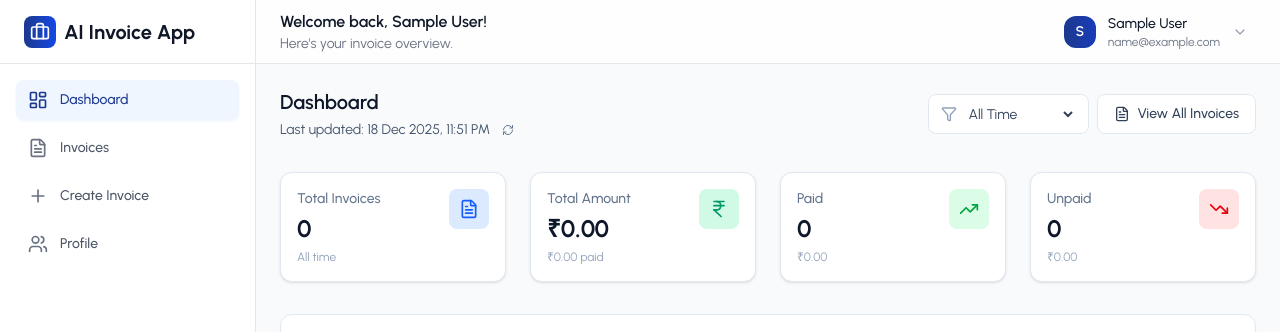
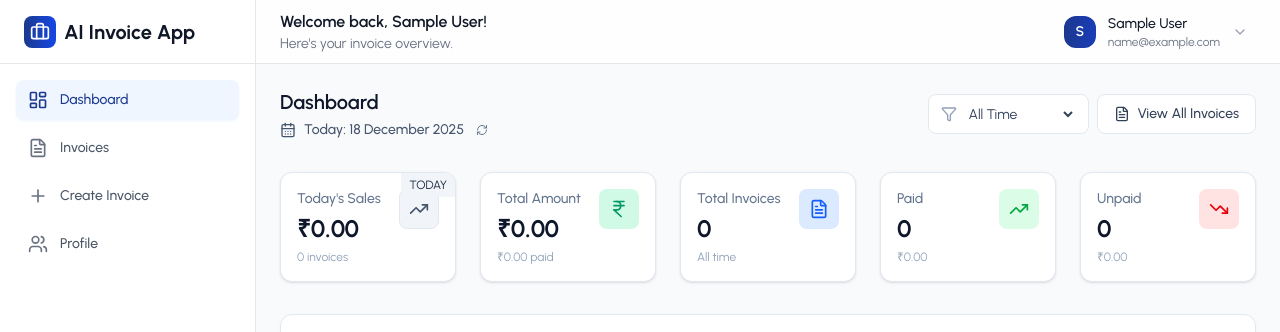
Before and after one commit to amans-k/AI-Powered-Invoicing-Made-Effortless, a React (Vite) app in the folder frontend/: page /dashboard in a window 1280 px wide. Shown: the top 332 px of the page. Built offline with nearby package versions, Linux system fonts and the light colour scheme; no server answers; sample sign-in values are in the browser's storage.

Commit message:
Update Dashboard UI: Changed orange colors to white/slate for Today's Summary, Recent Invoices, and Today's Sales

```diff
--- a/frontend/src/pages/Dashboard/Dashboard.jsx
+++ b/frontend/src/pages/Dashboard/Dashboard.jsx
@@ -1,9 +1,10 @@
-import { useEffect, useState } from "react";
+import { useEffect, useState, useCallback } from "react";
 import axiosInstance from "../../utils/axiosInstance";
 import { API_PATHS } from "../../utils/apiPaths";
 import {
-  Loader2, FileText, IndianRupee, Plus, Calendar, Filter,
-  Download, TrendingUp, TrendingDown, Clock, RefreshCw
+  Loader2, FileText, IndianRupee, Plus, Filter,
+  TrendingUp, TrendingDown, RefreshCw,
+  CalendarDays, TrendingUp as SalesIcon
 } from "lucide-react";
 import { useNavigate } from "react-router-dom";
 import moment from "moment";
@@ -18,6 +19,13 @@ const Dashboard = () => {
     totalAmount: 0,
     paidAmount: 0,
     unpaidAmount: 0,
+  });
+
+  const [todayStats, setTodayStats] = useState({
+    todayInvoices: 0,
+    todayPaid: 0,
+    todayAmount: 0,
+    todayPaidAmount: 0,
   });
 
   const [filteredStats, setFilteredStats] = useState({
@@ -35,55 +43,11 @@ const Dashboard = () => {
   const [dateFilter, setDateFilter] = useState("all"); // all, today, week, month, custom
   const [customStartDate, setCustomStartDate] = useState("");
   const [customEndDate, setCustomEndDate] = useState("");
-  const [lastUpdated, setLastUpdated] = useState(new Date());
 
   const navigate = useNavigate();
 
-  // Fetch all invoices
-  const fetchDashboardData = async () => {
-    try {
-      console.log("Fetching invoices from dashboard...");
-      const response = await axiosInstance.get(
-        API_PATHS.INVOICE.GET_ALL_INVOICES
-      );
-
-      console.log("Full API response:", response.data);
-
-      let invoices = [];
-
-      if (Array.isArray(response.data)) {
-        invoices = response.data;
-      } else if (response.data && response.data.data && Array.isArray(response.data.data)) {
-        invoices = response.data.data;
-      } else if (response.data && response.data.invoices && Array.isArray(response.data.invoices)) {
-        invoices = response.data.invoices;
-      } else if (response.data && response.data.success) {
-        invoices = response.data.data || [];
-      }
-
-      console.log("Processed invoices array:", invoices);
-
-      // Sort by date descending
-      const sortedInvoices = invoices.sort(
-        (a, b) => new Date(b.invoiceDate || 0) - new Date(a.invoiceDate || 0)
-      );
-
-      setAllInvoices(sortedInvoices);
-      updateStatistics(sortedInvoices);
-      setRecentInvoices(sortedInvoices.slice(0, 5));
-      setLastUpdated(new Date());
-
-    } catch (error) {
-      console.error("Error fetching dashboard data:", error);
-      console.error("Error response data:", error.response?.data);
-      console.error("Error status:", error.response?.status);
-    } finally {
-      setLoading(false);
-    }
-  };
-
-  // Calculate statistics
-  const updateStatistics = (invoices) => {
+  // Calculate all-time statistics
+  const updateStatistics = useCallback((invoices) => {
     const totalInvoices = invoices.length;
     const totalAmount = invoices.reduce((acc, inv) => acc + (inv.total || 0), 0);
 
@@ -101,10 +65,33 @@ const Dashboard = () => {
       paidAmount,
       unpaidAmount,
     });
-  };
+  }, []);
+
+  // Calculate today's statistics
+  const calculateTodayStats = useCallback((invoices) => {
+    const today = moment().startOf('day');
+
+    // Filter today's invoices
+    const todayInvoicesList = invoices.filter(inv =>
+      moment(inv.invoiceDate).isSame(today, 'day')
+    );
+
+    const todayInvoicesCount = todayInvoicesList.length;
+    const todayAmount = todayInvoicesList.reduce((acc, inv) => acc + (inv.total || 0), 0);
+
+    const todayPaidInvoices = todayInvoicesList.filter(inv => (inv.status || "Pending") === "Paid");
+    const todayPaidAmount = todayPaidInvoices.reduce((acc, inv) => acc + (inv.total || 0), 0);
+
+    setTodayStats({
+      todayInvoices: todayInvoicesCount,
+      todayPaid: todayPaidInvoices.length,
+      todayAmount,
+      todayPaidAmount,
+    });
+  }, []);
 
   // Apply date filter
-  const applyDateFilter = () => {
+  const applyDateFilter = useCallback(() => {
     let filtered = [...allInvoices];
 
     if (dateFilter === "today") {
@@ -150,17 +137,60 @@ const Dashboard = () => {
     });
 
     setRecentInvoices(filtered.slice(0, 5));
-  };
+  }, [allInvoices, dateFilter, customStartDate, customEndDate]);
+
+  // Fetch all invoices
+  const fetchDashboardData = useCallback(async () => {
+    try {
+      console.log("Fetching invoices from dashboard...");
+      const response = await axiosInstance.get(
+        API_PATHS.INVOICE.GET_ALL_INVOICES
+      );
+
+      console.log("Full API response:", response.data);
+
+      let invoices = [];
+
+      if (Array.isArray(response.data)) {
+        invoices = response.data;
+      } else if (response.data && response.data.data && Array.isArray(response.data.data)) {
+        invoices = response.data.data;
+      } else if (response.data && response.data.invoices && Array.isArray(response.data.invoices)) {
+        invoices = response.data.invoices;
+      } else if (response.data && response.data.success) {
+        invoices = response.data.data || [];
+      }
+
+      console.log("Processed invoices array:", invoices);
+
+      // Sort by date descending
+      const sortedInvoices = invoices.sort(
+        (a, b) => new Date(b.invoiceDate || 0) - new Date(a.invoiceDate || 0)
+      );
+
+      setAllInvoices(sortedInvoices);
+      updateStatistics(sortedInvoices);
+      calculateTodayStats(sortedInvoices);
+      setRecentInvoices(sortedInvoices.slice(0, 5));
+
+    } catch (error) {
+      console.error("Error fetching dashboard data:", error);
+      console.error("Error response data:", error.response?.data);
+      console.error("Error status:", error.response?.status);
+    } finally {
+      setLoading(false);
+    }
+  }, [updateStatistics, calculateTodayStats]);
 
   // Daily reset at 12 AM IST
   useEffect(() => {
     const checkForDailyReset = () => {
-      const now = moment();
-      const istTime = now.utcOffset(330); // IST is UTC+5:30
+      const now = new Date();
+      const istTime = new Date(now.getTime() + (5.5 * 60 * 60 * 1000)); // Convert to IST
 
-      // Check if it's past midnight IST
-      if (istTime.hour() === 0 && istTime.minute() === 0) {
-        console.log("Daily reset triggered at midnight IST");
+      // Check if it's midnight (00:00:00 to 00:01:00)
+      if (istTime.getHours() === 0 && istTime.getMinutes() === 0) {
+        console.log("Daily reset triggered at midnight IST:", istTime);
         fetchDashboardData();
       }
     };
@@ -172,25 +202,26 @@ const Dashboard = () => {
     checkForDailyReset();
 
     return () => clearInterval(interval);
-  }, []);
+  }, [fetchDashboardData]);
 
   // Initial fetch
   useEffect(() => {
     fetchDashboardData();
-  }, []);
+  }, [fetchDashboardData]);
 
   // Apply filter when date filter changes
   useEffect(() => {
     applyDateFilter();
-  }, [dateFilter, customStartDate, customEndDate, allInvoices]);
+  }, [applyDateFilter]);
 
   const statsData = [
     {
-      icon: FileText,
-      label: "Total Invoices",
-      value: dateFilter === "all" ? stats.totalInvoices : filteredStats.totalInvoices,
-      color: "blue",
-      subLabel: dateFilter === "all" ? "All time" : "Filtered",
+      icon: SalesIcon,
+      label: "Today's Sales",
+      value: `₹${todayStats.todayAmount.toFixed(2)}`,
+      color: "orange",
+      subLabel: `${todayStats.todayInvoices} invoices`,
+      highlight: true
     },
     {
       icon: IndianRupee,
@@ -198,6 +229,13 @@ const Dashboard = () => {
       value: `₹${(dateFilter === "all" ? stats.totalAmount : filteredStats.totalAmount).toFixed(2)}`,
       color: "emerald",
       subLabel: `₹${(dateFilter === "all" ? stats.paidAmount : filteredStats.paidAmount).toFixed(2)} paid`,
+    },
+    {
+      icon: FileText,
+      label: "Total Invoices",
+      value: dateFilter === "all" ? stats.totalInvoices : filteredStats.totalInvoices,
+      color: "blue",
+      subLabel: dateFilter === "all" ? "All time" : "Filtered",
     },
     {
       icon: TrendingUp,
@@ -220,7 +258,7 @@ const Dashboard = () => {
     emerald: { bg: "bg-emerald-100", text: "text-emerald-600" },
     green: { bg: "bg-green-100", text: "text-green-600" },
     red: { bg: "bg-red-100", text: "text-red-600" },
-    orange: { bg: "bg-orange-100", text: "text-orange-600" },
+    orange: { bg: "bg-orange-100", text: "text-orange-600", border: "border-2 border-orange-300" },
     purple: { bg: "bg-purple-100", text: "text-purple-600" },
   };
 
@@ -239,8 +277,9 @@ const Dashboard = () => {
   <div>
     <h2 className="text-xl font-semibold text-slate-900">Dashboard</h2>
     <div className="flex items-center gap-2 mt-1">
-            <p className="text-sm text-slate-600">
-              Last updated: {moment(lastUpdated).format("DD MMM YYYY, hh:mm A")}
+      <CalendarDays className="w-4 h-4 text-slate-600" />
+      <p className="text-sm font-medium text-slate-600">
+        Today: {moment().format("DD MMMM YYYY")}
       </p>
       <button
         onClick={fetchDashboardData}
@@ -297,19 +336,26 @@ const Dashboard = () => {
   </div>
 </div>
 
-      {/* Stats Cards */}
-      <div className="grid grid-cols-1 md:grid-cols-2 lg:grid-cols-4 gap-6">
+    {/* Stats Cards - Today's Sales Highlighted */}
+<div className="grid grid-cols-1 md:grid-cols-2 lg:grid-cols-5 gap-6">
   {statsData.map((stat, index) => (
     <div
       key={index}
-            className="bg-white p-4 rounded-xl border border-slate-200 shadow-sm"
+      className={`bg-white p-4 rounded-xl border border-slate-200 shadow-sm ${
+        stat.highlight ? 'relative overflow-hidden border-slate-200' : '' // Changed from border-orange-300
+      }`}
     >
+      {stat.highlight && (
+        <div className="absolute top-0 right-0 bg-slate-100 text-slate-800 text-xs px-2 py-1 rounded-bl-lg"> {/* Changed from orange to slate */}
+          TODAY
+        </div>
+      )}
       <div className="flex items-start justify-between">
         <div>
           <div className="text-sm font-medium text-slate-500 mb-1">
             {stat.label}
           </div>
-                <div className="text-2xl font-bold text-slate-900">
+          <div className={`text-2xl font-bold ${stat.highlight ? 'text-slate-900' : 'text-slate-900'}`}> {/* Changed from orange to slate */}
             {stat.value}
           </div>
           {stat.subLabel && (
@@ -320,12 +366,12 @@ const Dashboard = () => {
         </div>
         <div
           className={`shrink-0 w-10 h-10 ${
-                  colorClasses[stat.color].bg
-                } rounded-lg flex items-center justify-center`}
+            stat.highlight ? 'bg-slate-100' : colorClasses[stat.color].bg // Changed from orange to slate for highlight
+          } rounded-lg flex items-center justify-center ${stat.highlight ? 'border border-slate-200' : ''}`} // Changed from orange border
         >
           <stat.icon
             className={`w-5 h-5 ${
-                    colorClasses[stat.color].text
+              stat.highlight ? 'text-slate-600' : colorClasses[stat.color].text // Changed from orange to slate
             }`}
           />
         </div>
@@ -333,6 +379,38 @@ const Dashboard = () => {
     </div>
   ))}
 </div>
+      {/* Today's Summary Box */}
+      {todayStats.todayInvoices > 0 && (
+        <div className="bg-white border border-slate-200 rounded-lg p-6 shadow-sm">
+          <div className="flex items-center justify-between mb-4">
+            <div className="flex items-center gap-2">
+              <CalendarDays className="w-5 h-5 text-slate-600" />
+              <h3 className="text-lg font-semibold text-slate-900">Today's Summary</h3>
+            </div>
+            <span className="px-3 py-1 bg-slate-100 text-slate-800 text-sm font-medium rounded-full">
+              {moment().format("dddd")}
+            </span>
+          </div>
+          <div className="grid grid-cols-1 md:grid-cols-4 gap-4">
+            <div className="bg-white p-4 rounded-lg shadow-sm border border-slate-100">
+              <div className="text-sm text-slate-500">Total Sales</div>
+              <div className="text-xl font-bold text-slate-900">₹{todayStats.todayAmount.toFixed(2)}</div>
+            </div>
+            <div className="bg-white p-4 rounded-lg shadow-sm border border-slate-100">
+              <div className="text-sm text-slate-500">Invoices Created</div>
+              <div className="text-xl font-bold text-slate-900">{todayStats.todayInvoices}</div>
+            </div>
+            <div className="bg-white p-4 rounded-lg shadow-sm border border-slate-100">
+              <div className="text-sm text-slate-500">Paid Today</div>
+              <div className="text-xl font-bold text-slate-900">₹{todayStats.todayPaidAmount.toFixed(2)}</div>
+            </div>
+            <div className="bg-white p-4 rounded-lg shadow-sm border border-slate-100">
+              <div className="text-sm text-slate-500">Pending</div>
+              <div className="text-xl font-bold text-slate-900">₹{(todayStats.todayAmount - todayStats.todayPaidAmount).toFixed(2)}</div>
+            </div>
+          </div>
+        </div>
+      )}
 
       {/* AI Insights */}
       <AIInsightsCard/>
@@ -342,11 +420,16 @@ const Dashboard = () => {
   <div className="px-4 sm:px-6 py-4 border-b border-slate-200 bg-slate-50 flex justify-between items-center">
     <div>
       <h3 className="text-lg font-semibold text-slate-900">
-              Recent Invoices
+        {dateFilter === "today" ? "Today's Invoices" : "Recent Invoices"}
       </h3>
       {dateFilter !== "all" && (
         <p className="text-sm text-slate-500 mt-1">
           Showing {filteredStats.totalInvoices} invoices for selected period
+        </p>
+      )}
+      {dateFilter === "all" && todayStats.todayInvoices > 0 && (
+        <p className="text-sm text-emerald-600 mt-1">
+          {todayStats.todayInvoices} invoices created today
         </p>
       )}
     </div>
@@ -363,7 +446,7 @@ const Dashboard = () => {
 
   {recentInvoices.length > 0 ? (
     <div className="w-full overflow-x-auto">
-            <table className="w-full min-w-[600px] divide-y divide-slate-200">
+      <table className="w-full min-w-150 divide-y divide-slate-200">
         <thead className="bg-slate-50">
           <tr>
             <th className="px-6 py-3 text-left text-xs font-medium text-slate-500 uppercase tracking-wider">
@@ -385,15 +468,24 @@ const Dashboard = () => {
         </thead>
 
         <tbody className="bg-white divide-y divide-slate-200">
-                {recentInvoices.map((invoice) => (
+          {recentInvoices.map((invoice) => {
+            const isToday = moment(invoice.invoiceDate).isSame(moment(), 'day');
+            return (
               <tr
                 key={invoice._id}
-                    className="hover:bg-slate-50 cursor-pointer"
+                className={`hover:bg-slate-50 cursor-pointer ${isToday ? 'bg-blue-50 hover:bg-blue-100' : ''}`}
                 onClick={() => navigate(`/invoices/${invoice._id}`)}
               >
                 <td className="px-6 py-4">
+                  <div className="flex items-center gap-2">
                     <div className="text-sm font-medium text-slate-900">
                       #{invoice.invoiceNumber}
+                    </div>
+                    {isToday && (
+                      <span className="px-2 py-0.5 bg-blue-100 text-blue-700 text-xs font-medium rounded">
+                        Today
+                      </span>
+                    )}
                   </div>
                   <div className="text-sm text-slate-500">
                     {invoice.billTo?.clientName || "No Client"}
@@ -401,7 +493,7 @@ const Dashboard = () => {
                 </td>
 
                 <td className="px-6 py-4 whitespace-nowrap">
-                      <div className="text-sm text-slate-900">
+                  <div className={`text-sm ${isToday ? 'font-semibold text-slate-900' : 'text-slate-900'}`}>
                     {moment(invoice.invoiceDate).format("DD MMM YYYY")}
                   </div>
                   {invoice.dueDate && (
@@ -411,8 +503,10 @@ const Dashboard = () => {
                   )}
                 </td>
 
-                    <td className="px-6 py-4 whitespace-nowrap text-sm font-medium text-slate-900">
+                <td className="px-6 py-4 whitespace-nowrap">
+                  <div className={`text-sm font-medium ${isToday ? 'text-slate-900' : 'text-slate-900'}`}>
                     ₹{(invoice.total || 0).toFixed(2)}
+                  </div>
                 </td>
 
                 <td className="px-6 py-4 whitespace-nowrap">
@@ -433,7 +527,8 @@ const Dashboard = () => {
                   {invoice.paymentMode || "Cash"}
                 </td>
               </tr>
-                ))}
+            );
+          })}
         </tbody>
       </table>
     </div>
```
Lines whose indentation alone changed are shown as unchanged.
